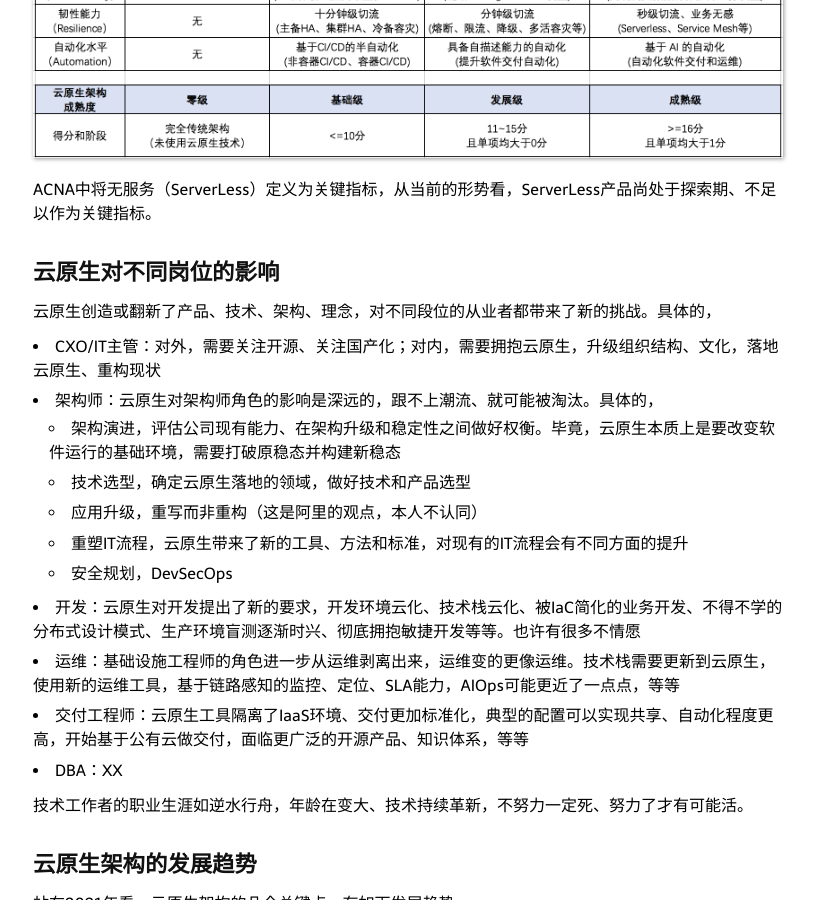
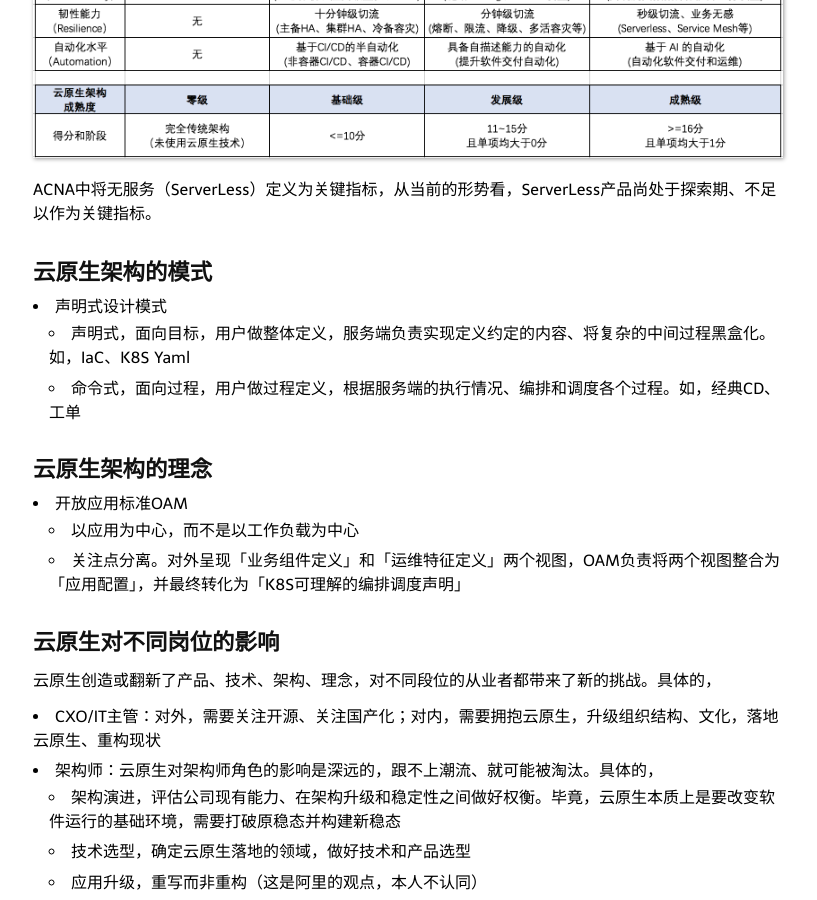
Before and after one commit to niean/niean.github.io, a Jekyll site: the page built from _posts/2021-06-30-cloud-cn-architecture.markdown, in a window 1280 px wide and 900 px high, scrolled down 2571 px. Shown: the whole window, without its empty margins (232-1049 px from the left). Built offline with Jekyll 4.4.1, drawn with Linux system fonts in a browser that asks for light colours; comment, search, counter and statistics services are not loaded.

Commit message:
update:cloud-cn-archi

```diff
--- a/_posts/2020-01-25-op-model.markdown
+++ b/_posts/2020-01-25-op-model.markdown
@@ -1,13 +1,13 @@
 ---
 layout: post
-title: 运维工作的职责模型
+title: 运维建设之职责模型
 date: 2020-01-25 22:20
 tags:
   - thoughts
 ---
 
 ## 导读
-本文主要讨论了运维职责模型、职责演进、职业局限等问题。
+本文主要探讨运维工种的职责模型、职责演进、职业局限等问题。
 
 ## 运维的职责模型
 运维的职责: 将工业制成品组装为服务，并维护其正常运转。工业制成品，包括硬件基础设施IaaS、软件基础设施PaaS、业务代码SaaS等。云原生架构下，维护服务正常运转（持续运营CO）是运维的主要工作，要求达成质量、效率、成本、安全等多维度的目标（多快好省）。在CO的过程中，运维工作者通常遵循了解现状、发现问题、提升认知、制定规范、设立流程、抽象产品/建设平台、人工运营、智能运营的行为范式。
--- a/_posts/2020-03-15-op-tb.markdown
+++ b/_posts/2020-03-15-op-tb.markdown
@@ -1,6 +1,6 @@
 ---
 layout: post
-title: 运维建设的一些思考(持续更新)
+title: 运维建设之运营思考
 date: 2020-03-15 21:30
 tags:
   - thoughts
--- a/_posts/2020-12-24-op-okrs.markdown
+++ b/_posts/2020-12-24-op-okrs.markdown
@@ -1,6 +1,6 @@
 ---
 layout: post
-title: 如何做运维工作规划
+title: 运维建设之工作规划
 date: 2020-12-24 22:30
 tags:
   - thoughts
--- a/_posts/2021-05-18-infra-models.markdown
+++ b/_posts/2021-05-18-op-architecture.markdown
@@ -1,6 +1,6 @@
 ---
 layout: post
-title: 基础设施之架构思考(持续更新)
+title: 运维建设之架构思考
 date: 2021-05-18 22:30
 tags:
   - thoughts
--- a/_posts/2021-06-30-infra-cloud-native.markdown
+++ b/_posts/2021-06-30-cloud-cn-architecture.markdown
@@ -58,12 +58,25 @@ CNCF对云原生的最新定义，为，
 - 零信任原则：以身份为中心进行访问控制，对每个访问请求都要做认证、授权，这是云原生场景下的安全架构设计
     - 之前大多以网络为中心进行访问控制
 
+
 ## 云原生架构的成熟度模型
 根据ACNA的SESORA定义，云原生架构成熟度模型有如下5个关键指标维度，
 
 ![zone](https://raw.githubusercontent.com/niean/niean.github.io/master/images/20210630/cnarchi-cmm.png)
 
 ACNA中将无服务（ServerLess）定义为关键指标，从当前的形势看，ServerLess产品尚处于探索期、不足以作为关键指标。
+
+
+## 云原生架构的模式
+- 声明式设计模式
+    - 声明式，面向目标，用户做整体定义，服务端负责实现定义约定的内容、将复杂的中间过程黑盒化。如，IaC、K8S Yaml
+    - 命令式，面向过程，用户做过程定义，根据服务端的执行情况、编排和调度各个过程。如，经典CD、工单
+
+
+## 云原生架构的理念
+- 开放应用标准OAM
+    - 以应用为中心，而不是以工作负载为中心
+    - 关注点分离。对外呈现「业务组件定义」和「运维特征定义」两个视图，OAM负责将两个视图整合为「应用配置」，并最终转化为「K8S可理解的编排调度声明」
 
 
 ## 云原生对不同岗位的影响
```
Also changed, not shown: _posts/2021-09-05-cloud-multicloud-architecture.markdown (renamed from _posts/2021-09-05-infra-multicloud-architecture.markdown).
